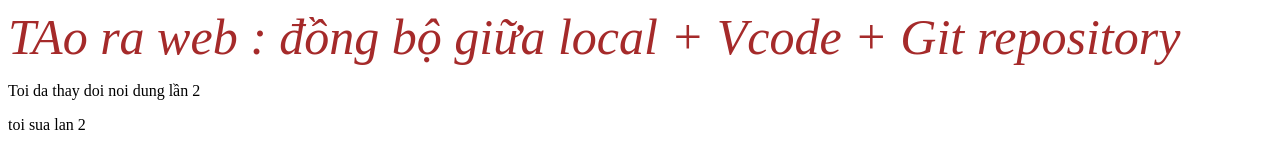
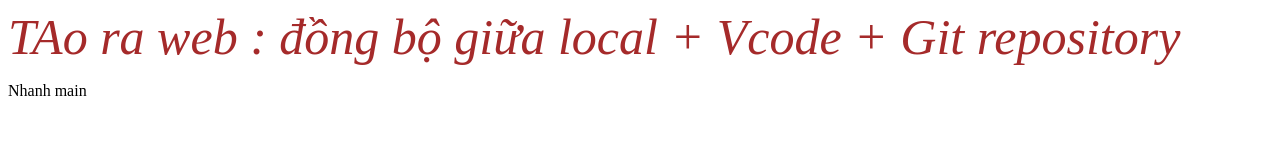
Before and after one commit to PhucDang88/Local_Vcode_Git, a plain HTML site: page index.html in a window 1280 px wide. Drawn offline with Linux system fonts and the light colour scheme.

Commit message:
first commit

```diff
--- a/index.html
+++ b/index.html
@@ -7,8 +7,8 @@
 </head>
 <body>
     <div style="color: brown; font-size: 50px; font-style: italic; text-decoration: dotted;">TAo ra web : đồng bộ giữa local + Vcode + Git repository </div>
-    <p>Toi da thay doi noi dung lần 2 </p>
-    <P>toi sua lan 2</P>
+    <p>Nhanh main</p>
+
 
 </body>
 </html>
```
